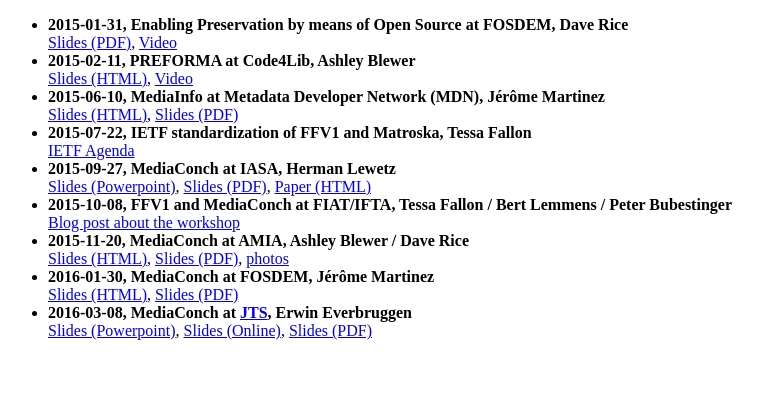
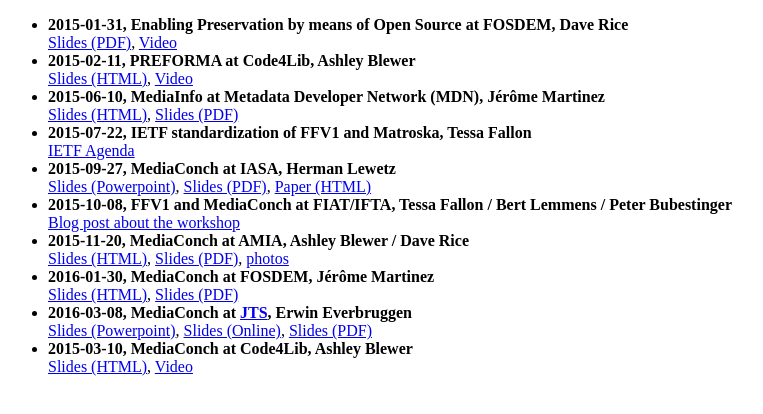
Before and after one commit to MediaArea/MediaArea-Events, a plain HTML site: page index.html in a window 1280 px wide. Shown: the whole page, without its empty margins (0-763 px from the left). Drawn offline with Linux system fonts and the light colour scheme.

Commit message:
Code4Lib2016

```diff
--- a/index.html
+++ b/index.html
@@ -38,6 +38,9 @@
     <li><strong>2016-03-08, MediaConch at <a href="http://www.jts2016.org/">JTS</a>, Erwin Everbruggen</strong> <br/>
         <a href="2016-03-08_JTS/20160308_preforma-jts_everbruggen.pptx">Slides (Powerpoint)</a>, <a href="http://fr.slideshare.net/everbruggen/check-your-standard-preforma-and-mediaconch">Slides (Online)</a>, <a href="PDF/2016-03-08_JTS.pdf">Slides (PDF)</a>
     </li>
+    <li><strong>2015-03-10, MediaConch at Code4Lib, Ashley Blewer</strong> <br/>
+        <a href="2016-03-10_Code4Lib">Slides (HTML)</a>, <a href="//youtu.be/pSlJr8L8dpA?t=53m2s> ">Video</a>
+    </li>
   </ul>
 
   </body>
```
